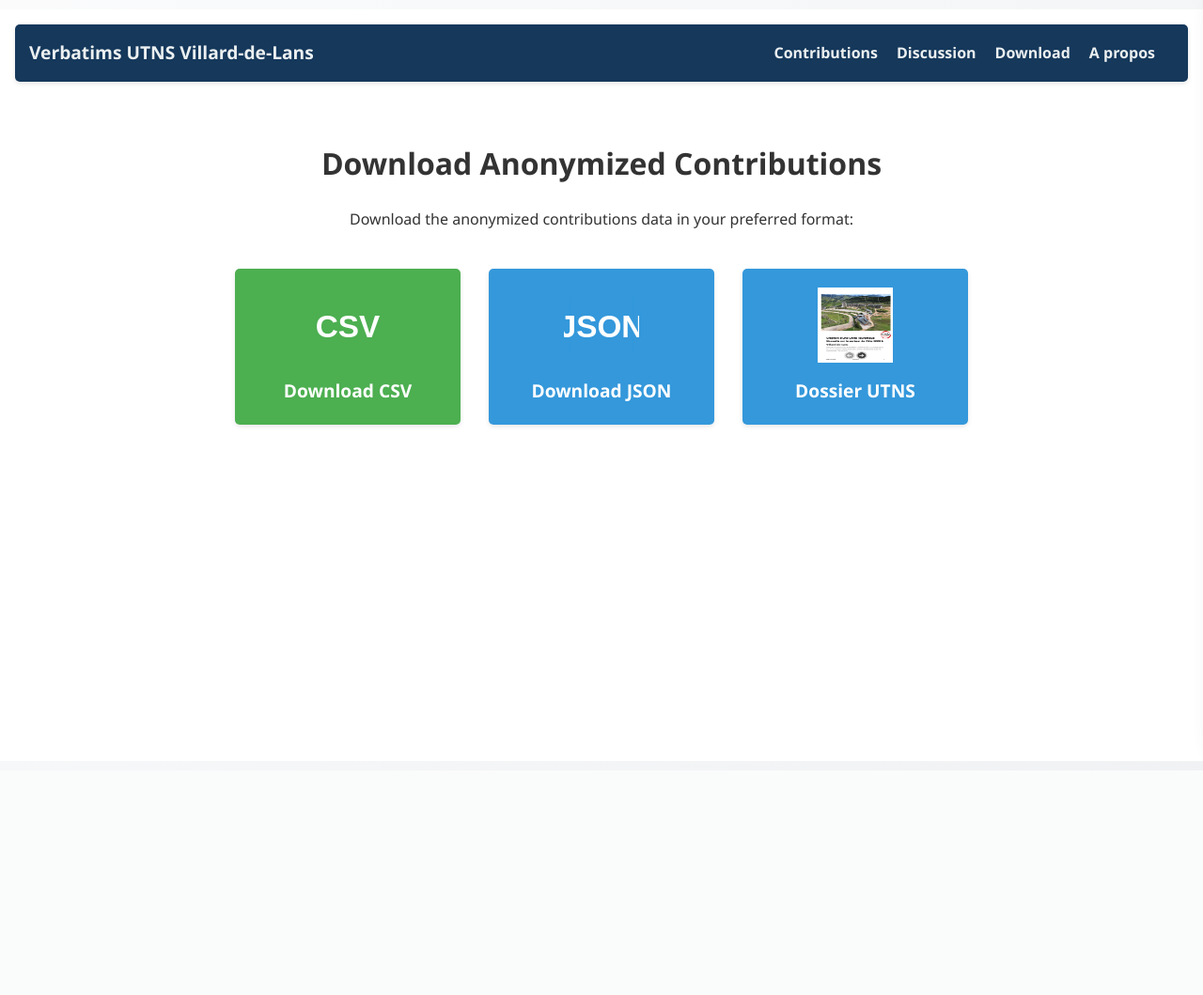
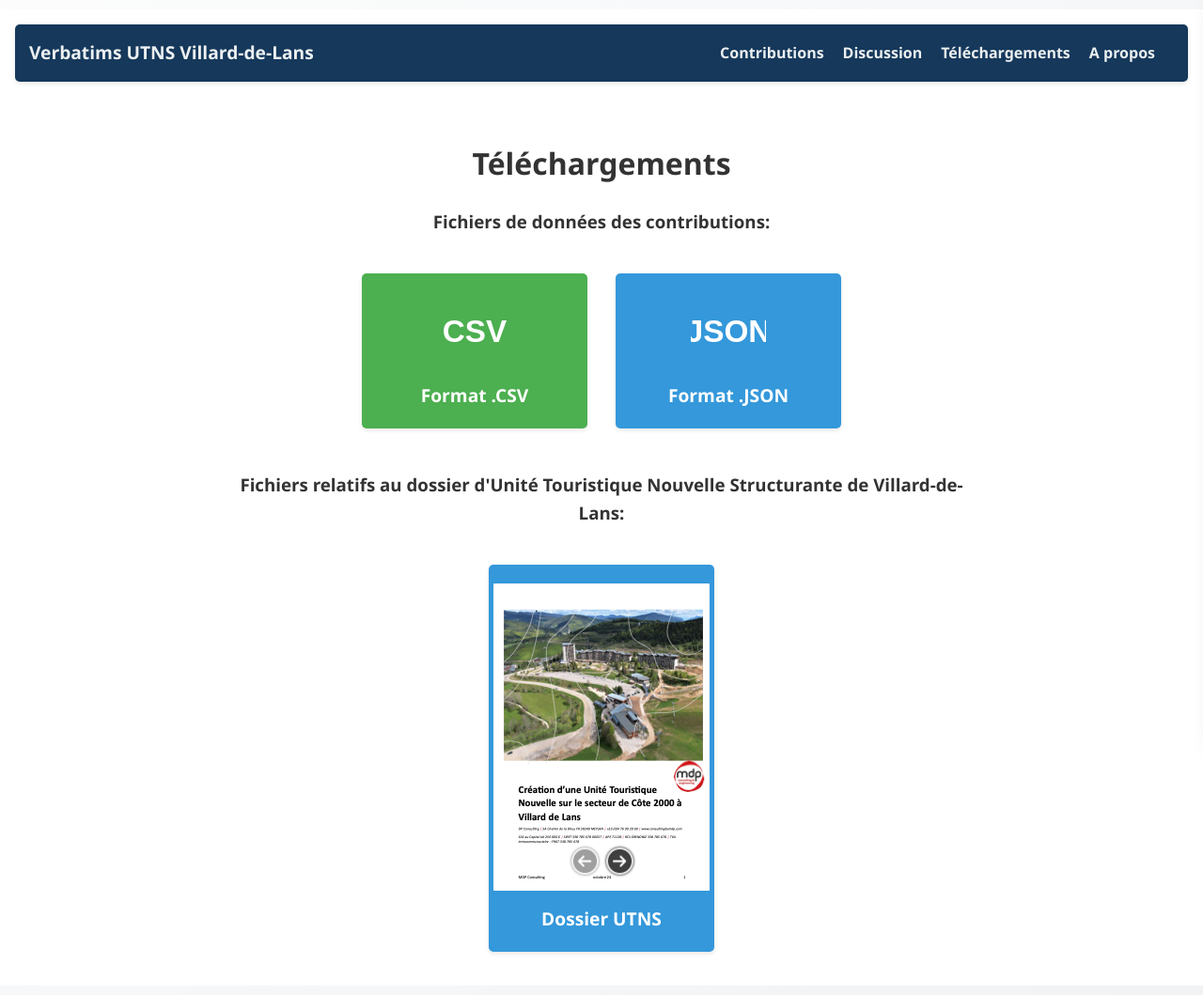
Before and after one commit to plfelter/verbatims-utn-vdl, a Flask app: page /download in a window 1280 px wide. Shown: the whole page at 94% size. Before the commit the page ends 453 px from the top, so only its background shows below. Run offline with Flask 3, Linux system fonts and the light colour scheme; some libraries are stand-ins or nearby versions.

Commit message:
Website translation to french and minor design change

```diff
--- a/app/static/css/styles.css
+++ b/app/static/css/styles.css
@@ -12,6 +12,7 @@
     --success-color: #27ae60;
     --user-message-bg: #dcf8c6;
     --server-message-bg: #f1f0f0;
+    --admin-note-color: #e6d839;
 
     /* Navigation and sidebar colors */
     --nav-bg-color: #15385B;
@@ -730,6 +731,16 @@ button:focus:not(:active)::after {
     animation: fadeIn 0.5s ease-out, slideIn 0.5s ease-out;
 }
 
+.admin-message{
+    margin-bottom: 10px;
+    padding: 10px;
+    /*color: var(--admin-note-color);*/
+    background-color: rgba(230, 216, 57, 0.1);
+    border-left: 4px solid var(--admin-note-color);
+    border-radius: var(--border-radius);
+    animation: fadeIn 0.5s ease-out, slideIn 0.5s ease-out;
+}
+
 .keyword-highlight {
     display: inline-block;
     padding: 0 2px;
--- a/app/templates/base.html
+++ b/app/templates/base.html
@@ -14,7 +14,7 @@
 {% macro nav_links() %}
     <a href="{{ url_for('contributions') }}">Contributions</a>
     <a href="{{ url_for('discussion') }}">Discussion</a>
-    <a href="{{ url_for('download') }}">Download</a>
+    <a href="{{ url_for('download') }}">Téléchargements</a>
     <a href="{{ url_for('a_propos') }}">A propos</a>
 {#    <a href="{{ url_for('analyse') }}">Analyse</a>#}
 {% endmacro %}
--- a/app/templates/download.html
+++ b/app/templates/download.html
@@ -4,22 +4,27 @@
 
 {% block content %}
     <div class="download-container">
-    <h1>Download Anonymized Contributions</h1>
-    <p>Download the anonymized contributions data in your preferred format:</p>
-
+        <h1>Téléchargements</h1>
+        <h3>Fichiers de données des contributions:</h3>
         <div class="download-buttons">
-        <a href="{{ url_for('download_file', file_name='contributions-anonymisees.csv') }}" class="download-button csv-button">
+            <a href="{{ url_for('download_file', file_name='contributions-anonymisees.csv') }}"
+               class="download-button csv-button">
                 <img src="{{ url_for('static', filename='img/csv-logo.svg') }}" alt="CSV" class="format-logo">
-            <span>Download CSV</span>
+                <span>Format .CSV</span>
             </a>
 
-        <a href="{{ url_for('download_file', file_name='contributions-anonymisees.json') }}" class="download-button json-button">
+            <a href="{{ url_for('download_file', file_name='contributions-anonymisees.json') }}"
+               class="download-button json-button">
                 <img src="{{ url_for('static', filename='img/json-logo.svg') }}" alt="JSON" class="format-logo">
-            <span>Download JSON</span>
+                <span>Format .JSON</span>
             </a>
-
-        <a href="{{ url_for('download_file', file_name='dossier-utns-vdl-20241010.pdf') }}" class="download-button utns-button">
-            <img src="{{ url_for('static', filename='img/utns-logo.png') }}" alt="Dossier UTNS" class="format-logo">
+        </div>
+        <br>
+        <h3>Fichiers relatifs au dossier d'Unité Touristique Nouvelle Structurante de Villard-de-Lans:</h3>
+        <div class="download-buttons">
+            <a href="{{ url_for('download_file', file_name='dossier-utns-vdl-20241010.pdf') }}"
+               class="download-button utns-button">
+                <img src="{{ url_for('static', filename='img/utns-logo.png') }}" alt="Dossier UTNS" class="utns-logo">
                 <span>Dossier UTNS</span>
             </a>
         </div>
@@ -74,6 +79,10 @@
             margin-bottom: 15px;
         }
 
+        .utns-logo {
+            margin-bottom: 15px;
+        }
+
         .download-button span {
             font-weight: bold;
             font-size: 1.2rem;
```
Also changed, not shown: app/templates/contributions.html (+5 -2 lines), app/templates/discussion_content.html (+13 -11 lines). Lines whose indentation alone changed are shown as unchanged.
